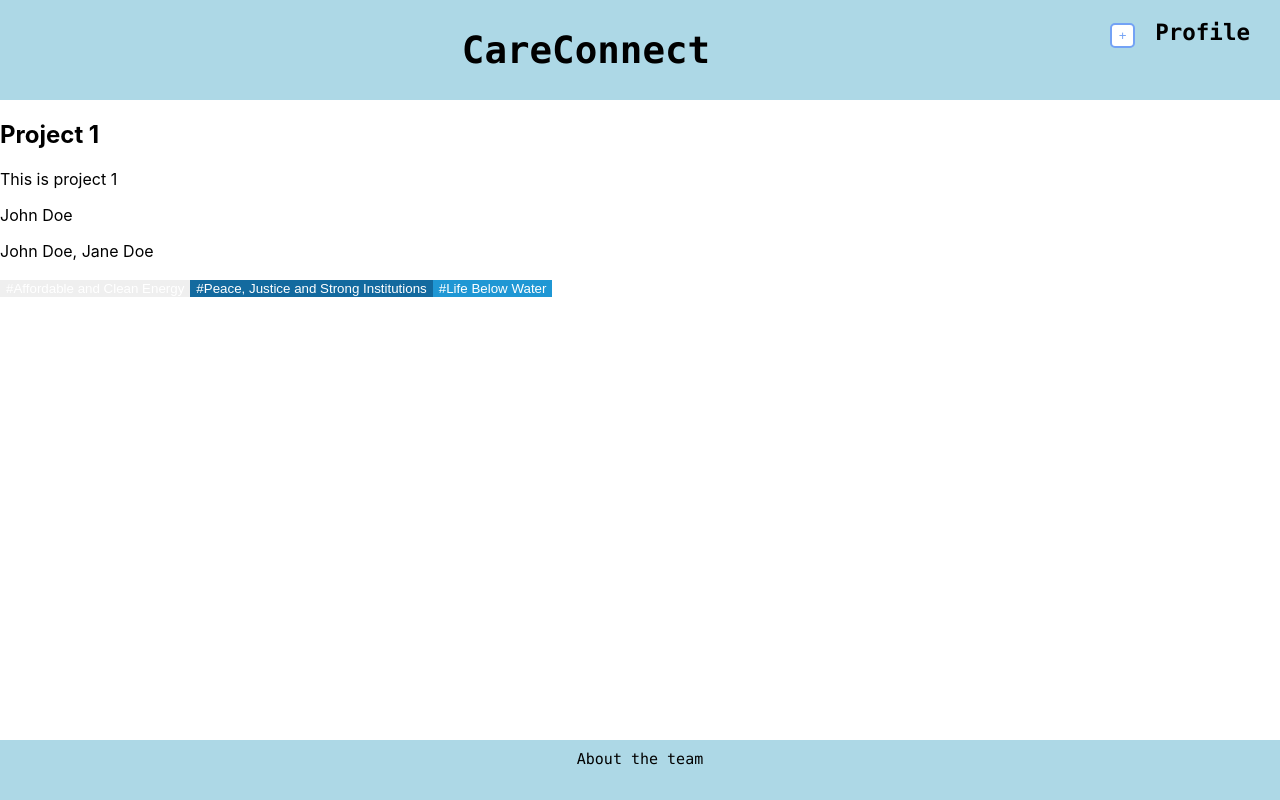
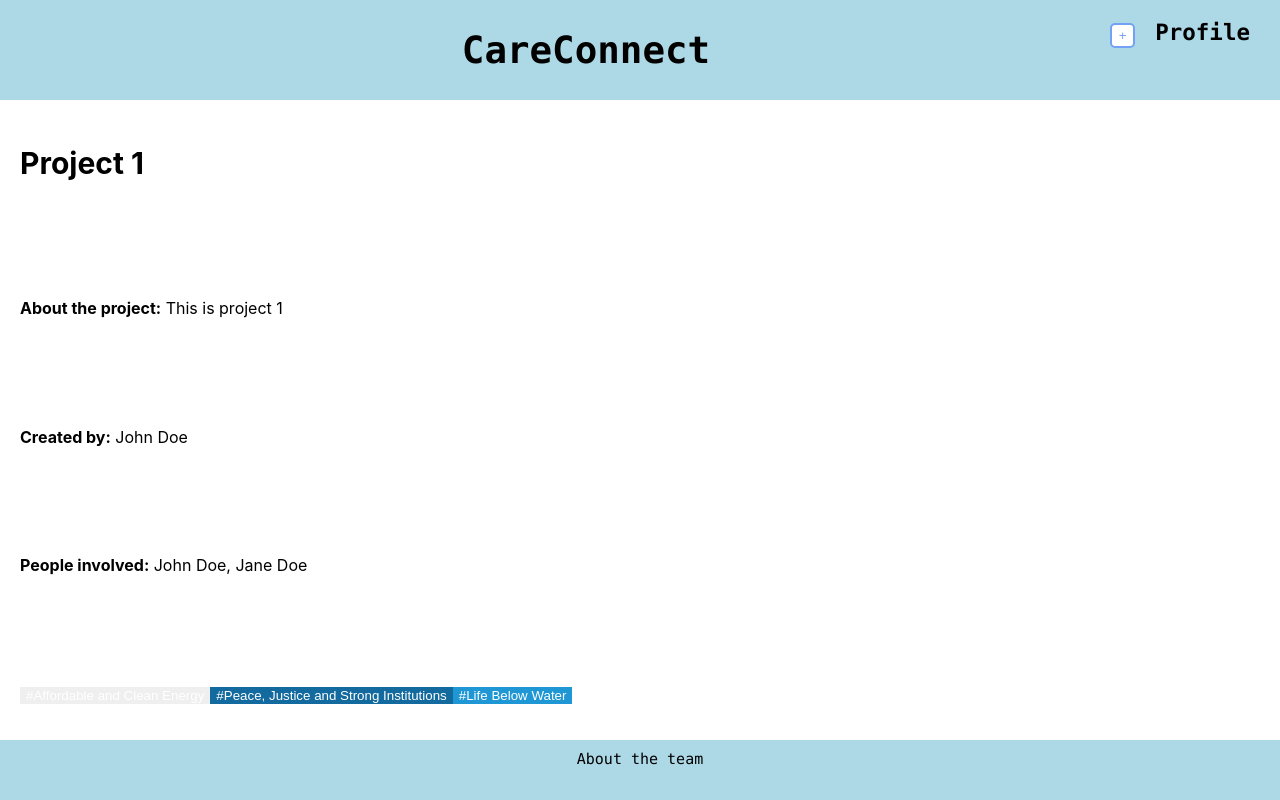
Before and after one commit to asrouji/CareConnect, a React (Create React App) app: page /aboutProject/1 in a window 1280 px wide. Built offline with nearby package versions, Linux system fonts and the light colour scheme.

Commit message:
about project spacing

```diff
--- a/src/components/pages/AboutProject.tsx
+++ b/src/components/pages/AboutProject.tsx
@@ -1,17 +1,37 @@
 import { useParams } from 'react-router-dom'
 import { getProjectById } from '../../api/api'
 import renderTagButton from '../TagButton'
+
+const styles = {
+  container: {
+    display: 'flex',
+    padding: '20px',
+    flexFlow: 'column',
+    justifyContent: 'space-between',
+  },
+
+  name: {
+    fontSize: '30px',
+    fontWeight: 'bold',
+  },
+}
 
 const AboutProject = () => {
   const { projectId } = useParams()
   if (!projectId) return null
   const { name, description, creator, members, tags } = getProjectById(projectId) ?? {}
   return (
-    <div>
-      <h1>{name}</h1>
-      <p>{description}</p>
-      <p>{creator?.name}</p>
-      <p>{(members ?? []).map(e => e.name).join(', ')}</p>
+    <div style={styles.container}>
+      <h1 style={styles.name}>{name}</h1>
+      <p>
+        <b>About the project:</b> {description}
+      </p>
+      <p>
+        <b>Created by:</b> {creator?.name}
+      </p>
+      <p>
+        <b>People involved:</b> {(members ?? []).map(e => e.name).join(', ')}
+      </p>
       <p>{tags?.map(tag => renderTagButton(tag))}</p>
     </div>
   )
```
